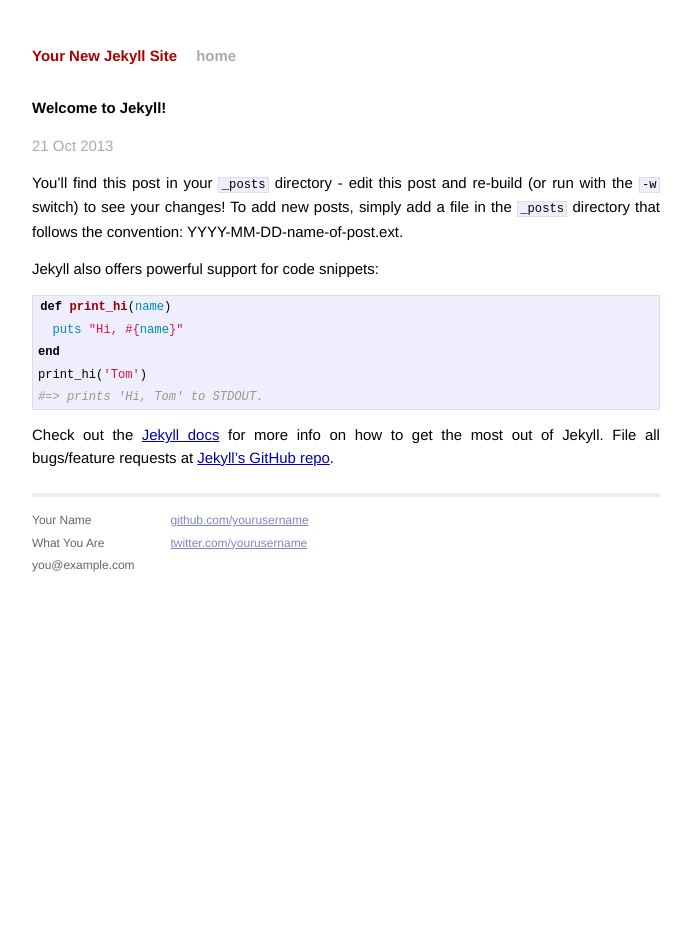
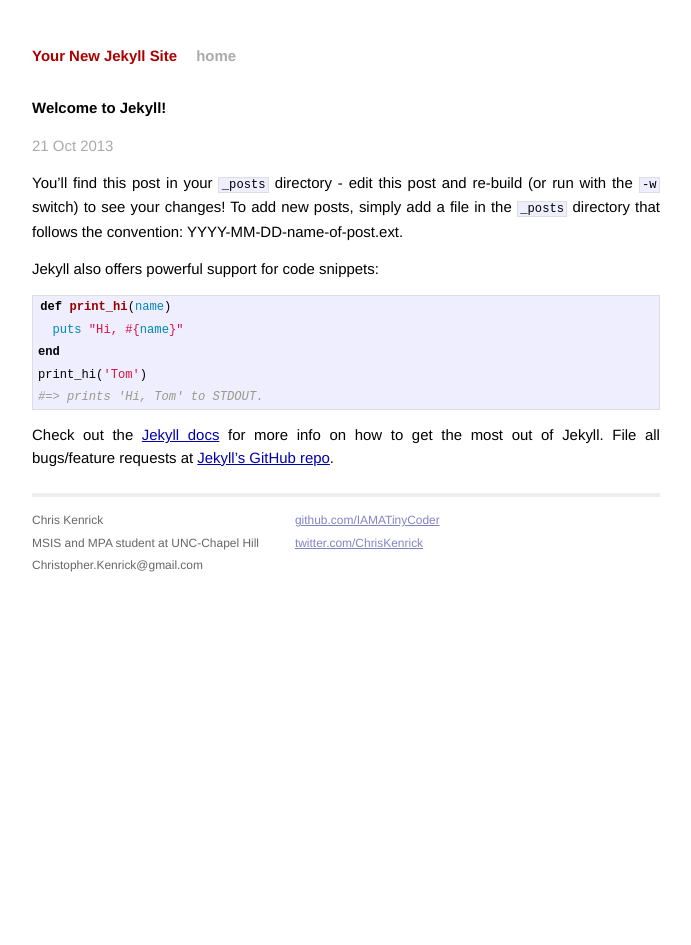
Before and after one commit to IAMATinyCoder/thenewsite, a Jekyll site: the page built from _posts/2013-10-21-welcome-to-jekyll.markdown, in a window 1280 px wide. Shown: the whole page, without its empty margins (294-985 px from the left). Built offline with Jekyll 4.4.1, drawn with Linux system fonts in a browser that asks for light colours; Markdown is read by kramdown in place of the engine named in the settings.

Commit message:
Update Personal Information

```diff
--- a/_layouts/default.html
+++ b/_layouts/default.html
@@ -26,15 +26,15 @@
           <div class="footer">
             <div class="contact">
               <p>
-                Your Name<br />
-                What You Are<br />
-                you@example.com
+                Chris Kenrick<br />
+                MSIS and MPA student at UNC-Chapel Hill<br />
+                Christopher.Kenrick@gmail.com
               </p>
             </div>
             <div class="contact">
               <p>
-                <a href="https://github.com/yourusername">github.com/yourusername</a><br />
-                <a href="https://twitter.com/yourusername">twitter.com/yourusername</a><br />
+                <a href="https://github.com/IAMATinyCoder">github.com/IAMATinyCoder</a><br />
+                <a href="https://twitter.com/ChrisKenrick">twitter.com/ChrisKenrick</a><br />
               </p>
             </div>
           </div>
```
